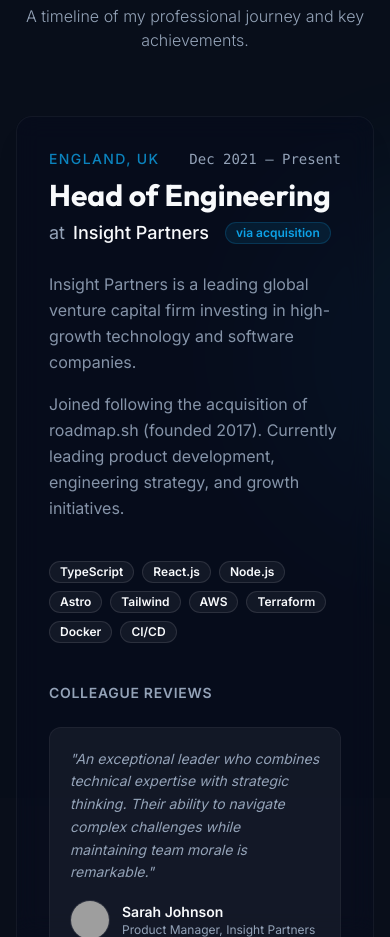
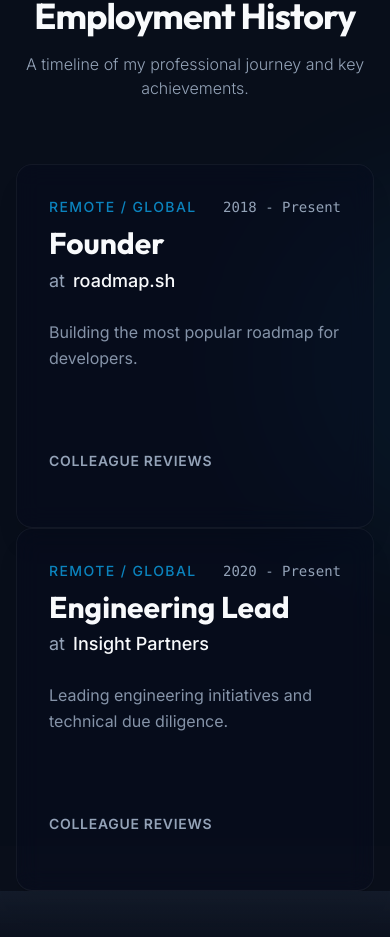
Before and after one commit to zot24/zot24, a Next.js app: page / in a window 390 px wide. Shown: the part 1063-2000 px from the top of the page. Built offline with nearby package versions, Linux system fonts and the light colour scheme; grey boxes are pictures that could not be loaded.

Commit message:
feat: Implement writing section, externalize profile data, and refine hero and navigation UI.

```diff
--- a/app/page.tsx
+++ b/app/page.tsx
@@ -1,9 +1,12 @@
 import { Hero } from '@/components/sections/hero';
 import { Experience } from '@/components/sections/experience';
+import { Writing } from '@/components/sections/writing';
 import { Contact } from '@/components/sections/contact';
-import { Separator } from '@/components/ui/separator';
+import { getAllPosts } from '@/lib/blog';
 
 export default function Home() {
+  const posts = getAllPosts().slice(0, 3);
+
   return (
     <main className="min-h-screen">
       <div className="relative">
@@ -18,6 +21,12 @@
       </div>
 
       <div className="relative">
+        <Writing posts={posts} />
+        <div className="absolute bottom-0 left-0 right-0 h-24 bg-gradient-to-b from-transparent to-muted/50" />
+      </div>
+
+      <div className="relative bg-muted/50">
+        <div className="absolute top-0 left-0 right-0 h-24 bg-gradient-to-b from-background to-transparent" />
         <Contact />
       </div>
     </main>
--- a/components/navigation-menu.tsx
+++ b/components/navigation-menu.tsx
@@ -7,27 +7,53 @@
 import { Button } from '@/components/ui/button';
 
 export function NavigationMenu() {
-  const [isVisible, setIsVisible] = useState(false);
+  const [isHovering, setIsHovering] = useState(false);
+  const [isInitial, setIsInitial] = useState(true);
+
+  const [hasHiddenOnce, setHasHiddenOnce] = useState(false);
+
+  // Handle initial visibility
+  useEffect(() => {
+    const timer = setTimeout(() => {
+      setIsInitial(false);
+    }, 5000);
+    return () => clearTimeout(timer);
+  }, []);
 
   useEffect(() => {
     const handleMouseMove = (e: MouseEvent) => {
       // Show if mouse is within top 100px
-      setIsVisible(e.clientY <= 100);
+      setIsHovering(e.clientY <= 100);
     };
 
     window.addEventListener('mousemove', handleMouseMove);
     return () => window.removeEventListener('mousemove', handleMouseMove);
   }, []);
 
+  const isVisible = isInitial || isHovering;
+
+  const navVariants = {
+    visible: {
+      y: 0,
+      opacity: 1,
+      transition: { type: "spring", stiffness: 260, damping: 20 }
+    },
+    hidden: {
+      y: -100,
+      opacity: 0,
+      transition: hasHiddenOnce ? { type: "spring", stiffness: 260, damping: 20 } : { duration: 2, ease: "easeInOut" }
+    }
+  };
+
   return (
-    <AnimatePresence>
+    <AnimatePresence onExitComplete={() => setHasHiddenOnce(true)}>
       {isVisible && (
         <motion.nav
           className="fixed top-6 left-0 right-0 z-50 flex justify-center pointer-events-none"
-          initial={{ y: -100, opacity: 0 }}
-          animate={{ y: 0, opacity: 1 }}
-          exit={{ y: -100, opacity: 0 }}
-          transition={{ type: "spring", stiffness: 260, damping: 20 }}
+          initial="hidden"
+          animate="visible"
+          exit="hidden"
+          variants={navVariants}
         >
           <div className="bg-black/20 backdrop-blur-md border border-white/10 shadow-2xl rounded-full px-6 py-2 pointer-events-auto">
             <div className="flex items-center gap-2">
--- a/components/sections/experience.tsx
+++ b/components/sections/experience.tsx
@@ -25,30 +25,20 @@
   testimonials?: Testimonial[];
 }
 
+import profileData from '@/content/profile.json';
+
 export function Experience() {
-  const experiences: Experience[] = [
-    {
-      location: "England, UK",
-      period: "Dec 2021 — Present",
-      title: "Head of Engineering",
-      company: "Insight Partners",
-      tag: "via acquisition",
-      description: "Insight Partners is a leading global venture capital firm investing in high-growth technology and software companies.",
-      details: "Joined following the acquisition of roadmap.sh (founded 2017). Currently leading product development, engineering strategy, and growth initiatives.",
-      technologies: [
-        "TypeScript", "React.js", "Node.js", "Astro", "Tailwind", "AWS", "Terraform", "Docker", "CI/CD"
-      ],
-      testimonials: [
-        {
-          name: "Sarah Johnson",
-          role: "Product Manager",
-          company: "Insight Partners",
-          image: "https://images.unsplash.com/photo-1494790108377-be9c29b29330",
-          text: "An exceptional leader who combines technical expertise with strategic thinking. Their ability to navigate complex challenges while maintaining team morale is remarkable."
-        }
-      ]
-    }
-  ];
+  const experiences: Experience[] = (profileData.experience || []).map(exp => ({
+    location: "Remote / Global",
+    period: exp.period,
+    title: exp.title,
+    company: exp.company,
+    tag: "", // Default or logic to map if available
+    description: exp.description,
+    details: "", // Simple mapping for now
+    technologies: [], // Needs enrichment or schema update
+    testimonials: []
+  }));
 
   return (
     <section id="work" className="relative py-24 overflow-hidden">
--- a/components/sections/hero.tsx
+++ b/components/sections/hero.tsx
@@ -7,7 +7,7 @@
 
 export function Hero() {
   return (
-    <section className="relative min-h-[90vh] flex items-center justify-center overflow-hidden py-20 lg:py-0">
+    <section className="relative min-h-[90vh] flex items-center justify-center overflow-hidden pt-32 pb-20 lg:py-0">
       {/* Background Gradients */}
       <div className="absolute top-0 left-1/2 -translate-x-1/2 w-full h-full max-w-7xl pointer-events-none">
         <div className="absolute top-1/4 left-1/4 w-96 h-96 bg-primary/20 rounded-full blur-3xl animate-pulse" />
@@ -60,7 +60,7 @@
 
               <div className="relative w-full h-full rounded-2xl overflow-hidden border border-white/10 shadow-2xl bg-card">
                 <Image
-                  src="https://images.unsplash.com/photo-1507003211169-0a1dd7228f2d"
+                  src="/images/profile.jpg"
                   alt="zot24 Profile"
                   fill
                   className="object-cover"
--- /dev/null
+++ b/components/sections/writing.tsx
@@ -0,0 +1,96 @@
+'use client';
+
+import Link from 'next/link';
+import { motion } from 'framer-motion';
+import { Card } from '@/components/ui/card';
+import { Badge } from '@/components/ui/badge';
+import { Button } from '@/components/ui/button';
+import { ArrowRight, BookOpen } from 'lucide-react';
+import { format } from 'date-fns';
+import type { BlogPost } from '@/lib/blog';
+
+interface WritingProps {
+    posts: BlogPost[];
+}
+
+export function Writing({ posts }: WritingProps) {
+    if (!posts || posts.length === 0) return null;
+
+    return (
+        <section id="writing" className="py-24 relative overflow-hidden">
+            <div className="container relative px-4 mx-auto">
+                <motion.div
+                    initial={{ opacity: 0, y: 20 }}
+                    whileInView={{ opacity: 1, y: 0 }}
+                    viewport={{ once: true }}
+                    className="flex flex-col md:flex-row justify-between items-end mb-12 gap-6"
+                >
+                    <div className="space-y-4">
+                        <h2 className="text-4xl md:text-5xl font-heading font-bold tracking-tight">Recent Writing</h2>
+                        <p className="text-lg text-muted-foreground max-w-xl">
+                            Thoughts on engineering, leadership, and technology.
+                        </p>
+                    </div>
+                    <Button asChild variant="outline" className="hidden md:flex group">
+                        <Link href="/blog">
+                            View All Articles
+                            <ArrowRight className="ml-2 h-4 w-4 transition-transform group-hover:translate-x-1" />
+                        </Link>
+                    </Button>
+                </motion.div>
+
+                <div className="grid gap-6 md:grid-cols-2 lg:grid-cols-3">
+                    {posts.map((post, index) => (
+                        <motion.div
+                            key={post.slug}
+                            initial={{ opacity: 0, y: 20 }}
+                            whileInView={{ opacity: 1, y: 0 }}
+                            viewport={{ once: true }}
+                            transition={{ delay: index * 0.1 }}
+                        >
+                            <Link href={`/blog/${post.slug}`} className="block h-full">
+                                <Card className="p-6 h-full hover:bg-muted/5 transition-colors border-white/10 flex flex-col justify-between group bg-card/40 backdrop-blur-md">
+                                    <div className="space-y-4">
+                                        <div className="flex items-center justify-between">
+                                            <Badge variant="secondary" className="text-xs font-mono bg-primary/10 text-primary border-primary/20">
+                                                {format(new Date(post.date), 'MMM d, yyyy')}
+                                            </Badge>
+                                            {post.tags?.[0] && (
+                                                <span className="text-xs text-muted-foreground font-medium uppercase tracking-wider">
+                                                    #{post.tags[0]}
+                                                </span>
+                                            )}
+                                        </div>
+
+                                        <div className="space-y-3">
+                                            <h3 className="text-xl font-bold font-heading group-hover:text-primary transition-colors line-clamp-2 leading-tight">
+                                                {post.title}
+                                            </h3>
+                                            <p className="text-muted-foreground text-sm line-clamp-3 leading-relaxed">
+                                                {post.description}
+                                            </p>
+                                        </div>
+                                    </div>
+
+                                    <div className="pt-6 mt-6 flex items-center text-sm font-medium text-primary opacity-60 group-hover:opacity-100 transition-all duration-300">
+                                        Read Article
+                                        <ArrowRight className="ml-2 w-4 h-4 transition-transform group-hover:translate-x-1" />
+                                    </div>
+                                </Card>
+                            </Link>
+                        </motion.div>
+                    ))}
+                </div>
+
+                <div className="mt-12 text-center md:hidden">
+                    <Button asChild variant="outline" className="w-full group">
+                        <Link href="/blog">
+                            View All Articles
+                            <ArrowRight className="ml-2 h-4 w-4 transition-transform group-hover:translate-x-1" />
+                        </Link>
+                    </Button>
+                </div>
+            </div>
+        </section>
+    );
+}
--- a/components/ui/hyper-text.tsx
+++ b/components/ui/hyper-text.tsx
@@ -28,11 +28,11 @@
 }: HyperTextProps) {
     const [displayText, setDisplayText] = useState(text.split(""));
     const [trigger, setTrigger] = useState(false);
-    const interations = useRef(0);
+    const interations = useRef(-1);
     const isFirstRender = useRef(true);
 
     const triggerAnimation = () => {
-        interations.current = 0;
+        interations.current = -1;
         setTrigger(true);
     };
 
--- /dev/null
+++ b/content/profile.json
@@ -0,0 +1,19 @@
+{
+    "name": "zot24",
+    "headline": "Engineering Leader | Founder of roadmap.sh",
+    "summary": "Building world-class engineering teams and scalable cloud infrastructure. Founder of roadmap.sh. Correctly responsible for all aspects of product development including engineering, content, marketing and growth at Insight Partners.",
+    "experience": [
+        {
+            "title": "Founder",
+            "company": "roadmap.sh",
+            "period": "2018 - Present",
+            "description": "Building the most popular roadmap for developers."
+        },
+        {
+            "title": "Engineering Lead",
+            "company": "Insight Partners",
+            "period": "2020 - Present",
+            "description": "Leading engineering initiatives and technical due diligence."
+        }
+    ]
+}
```
Also changed, not shown: package.json (line endings or trailing spaces), public/images/profile.jpg (added).
